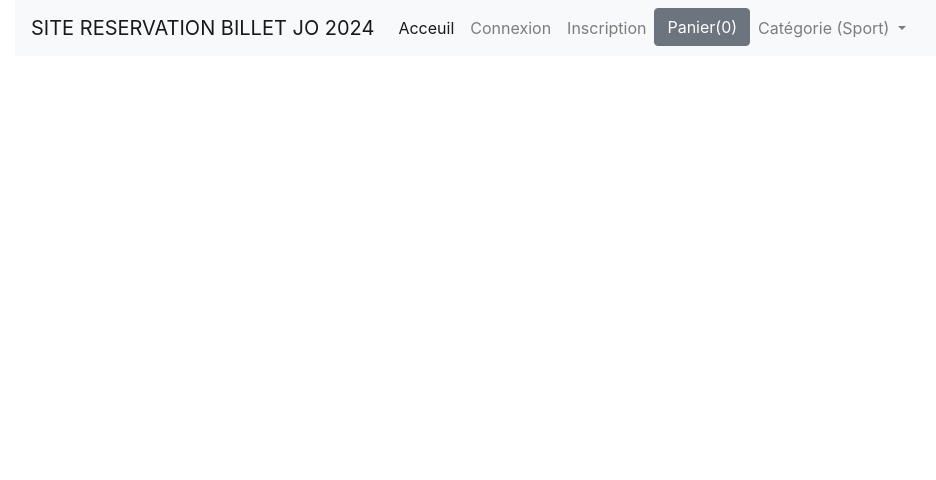
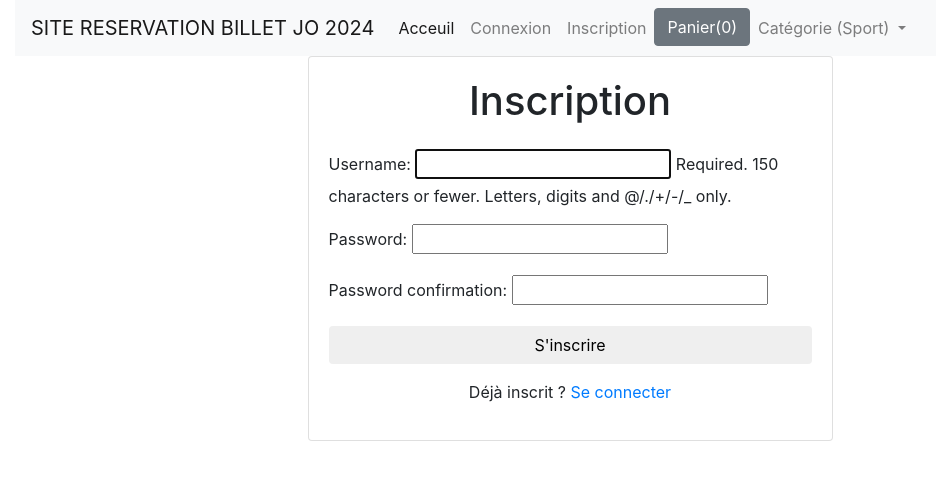
Before and after one commit to ElsaRslt/exambloc3, a Django app: page /inscription/ in a window 1280 px wide. Shown: the top 480 px of the page, without its empty margins (70-1006 px from the left). Run offline with Django 5.2, Linux system fonts and the light colour scheme; some libraries are stand-ins or nearby versions.

Commit message:
affichage formulaire inscription

```diff
--- a/ecommerce/ecommerce/urls.py
+++ b/ecommerce/ecommerce/urls.py
@@ -28,7 +28,7 @@ urlpatterns = [
     path('evenement/<int:myid>/', views.detail, name='detail'),  # Ajouter une route pour le détail de l'événement
     path('shop/', include('shop.urls')),
     path('inscription/', views.inscription, name='inscription'),# Ajouter une route pour la page d'inscription
-    path('connexion/', views.connexion, name='connexion'),# Ajouter une route pour la page d'inscription
+    path('connexion/', views.connexion, name='connexion'),# Ajouter une route pour la page de connexion
 ]
 
 if settings.DEBUG:
--- /dev/null
+++ b/ecommerce/shop/form.py
@@ -0,0 +1,17 @@
+from django import forms
+from django.contrib.auth.forms import UserCreationForm
+
+class CustomUserCreationForm(UserCreationForm):
+    password1 = forms.CharField(
+        label="Password",
+        strip=False,
+        widget=forms.PasswordInput(attrs={'autocomplete': 'new-password'}),
+    )
+    password2 = forms.CharField(
+        label="Password confirmation",
+        widget=forms.PasswordInput(attrs={'autocomplete': 'new-password'}),
+        strip=False,
+    )
+
+    class Meta(UserCreationForm.Meta):
+        fields = UserCreationForm.Meta.fields + ("password1", "password2")
--- a/ecommerce/shop/models.py
+++ b/ecommerce/shop/models.py
@@ -39,7 +39,6 @@ class Evenement (models.Model):
 
 
 # création table utilisateur pour inscription et connexion
-
 class Utilisateur(models.Model):
-    nom= models.CharField(max_length=50)
+    nom = models.CharField(max_length=50)
     mot_de_passe= models.CharField(max_length=50)
--- a/ecommerce/shop/templates/connexion.html
+++ b/ecommerce/shop/templates/connexion.html
@@ -1 +1,7 @@
 {% extends 'base.html' %}
+
+{%block content%}
+
+<p>page connexion</p>
+
+{% endblock %}
--- a/ecommerce/shop/templates/inscription.html
+++ b/ecommerce/shop/templates/inscription.html
@@ -1,5 +1,23 @@
 {% extends 'base.html' %}
 
-{% comment %} {%block content%}
+{%block content%}
 
-{% endfor %} {% endcomment %}
+    <div class="container">
+        <div class="row justify-content-center">
+            <div class="col-md-6">
+                <div class="card card-custom">
+                    <div class="card-body">
+                        <h1 class="text-center mb-4">Inscription</h1>
+                        <form method="post" action="{% url 'inscription' %}">
+                            {% csrf_token %}
+                            {{ form.as_p }}
+                            <button type="submit" class="btn btn-custom btn-block">S'inscrire</button>
+                        </form>
+                        <p class="text-center mt-3">Déjà inscrit ? <a href="{% url 'connexion' %}" class="link-custom">Se connecter</a></p>
+                    </div>
+                </div>
+            </div>
+        </div>
+    </div>
+
+{% endblock %}
--- a/ecommerce/shop/views.py
+++ b/ecommerce/shop/views.py
@@ -3,6 +3,11 @@ from .models import Evenement, Formule
 from django.db.models import Q  # Import de l'opérateur Q pour les requêtes complexes
 from django.core.paginator import Paginator
 from django.shortcuts import render, get_object_or_404
+from django.contrib.auth.forms import UserCreationForm
+from .form import CustomUserCreationForm
+from django.contrib.auth import login, authenticate, logout
+from django.contrib import messages
+from django.contrib.auth.decorators import login_required
 
 # Fonction qui va permettre d'afficher le fichier index et les images
 def index(request):
@@ -65,10 +70,21 @@ def panier(request):
     panier = request.session.get('panier', {})
     return render(request, 'panier.html', {'panier': panier})
 
-# Fonction pour afficher la page d'inscription
+""" # Fonction pour afficher la page d'inscription
 def inscription(request):
-    return render(request, 'inscription.html')
+    return render(request, 'inscription.html') """
 
 # Fonction pour afficher la page de connexion
 def connexion(request):
     return render(request, 'connexion.html')
+
+#formulaire pour l'inscription
+def inscription(request):
+    if request.method == 'POST':
+        form = CustomUserCreationForm(request.POST)
+        if form.is_valid():
+            form.save()
+            return redirect('connexion')
+    else:
+        form = CustomUserCreationForm()
+    return render(request, 'inscription.html', {'form': form})
```
Also changed, not shown: ecommerce/media/event_images/IMG_6065.jpeg (added).
